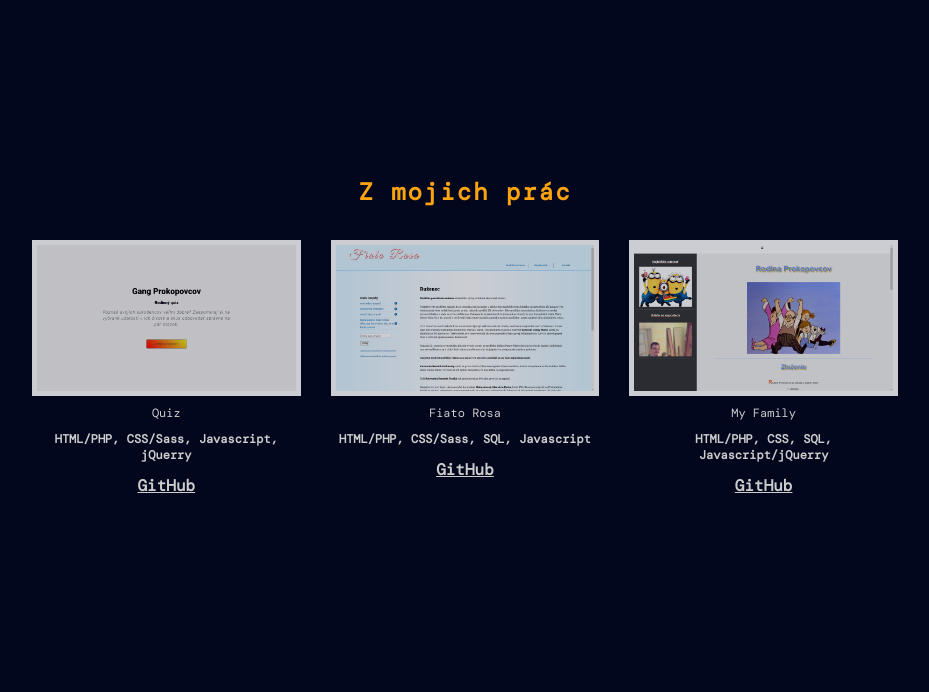
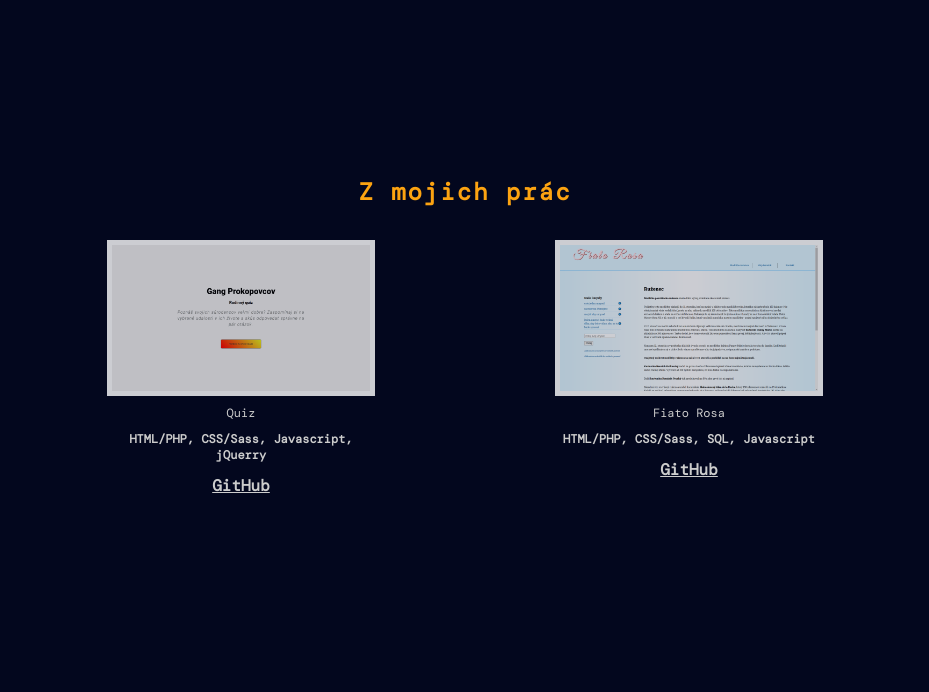
Before and after one commit to BaltazarQ/prokopstanislav, a PHP site: page / in a window 1280 px wide. Shown: the part 1761-2453 px from the top of the page, without its empty margins (175-1104 px from the left). Run offline with PHP 8.4, Linux system fonts and the light colour scheme; some libraries are stand-ins or nearby versions; some web fonts are replaced.

Commit message:
Edit HTML code to php by using array and foreach

```diff
--- a/main.php
+++ b/main.php
@@ -1,10 +1,7 @@
 <section class="preface" id="preface">
-    <!-- <div class="preface-wrap"> -->
-
         <div class="preface-bg">
             <img src="images/pexels-markus-spiske-1089438.jpg" alt="">
         </div>
-    <!-- </div> -->
         <article class="profile-photo">
             <img src="images/profil-square.jpg" alt="rounded profil photo">
         </article>
@@ -36,7 +33,6 @@
                     <a class="social-git" href="https://github.com/BaltazarQ" target="blank"><i class="fab fa-github"></i></a>
                 </div>
             </aside>
-            <!-- </div> -->
         </article>
     </div>
 </section>
@@ -58,32 +54,39 @@
         <h3>Z mojich prác</h3>
         <div class="presentation">
 
-            <div class="presentation-item">
-                <a href="portfolio/family-game/index.php" target="blank">
-                    <img src="images/family-game.png" alt="">
-                </a>
-                <span>Quiz</span>
-                <p class="tech-list">HTML/PHP, CSS/Sass, Javascript, jQuerry</p>
-                <p><a class="git" href="https://github.com/BaltazarQ/family-game">GitHub</a></p>
-            </div>
+        <?php
+            $my_works = [
 
-            <div class="presentation-item">
-                <a href="portfolio/fiato_rosa/index.php" target="blank">
-                    <img src="images/fiato-rosa.png" alt="">
-                </a>
-                <span>Fiato Rosa</span>
-                <p class="tech-list">HTML/PHP, CSS/Sass, SQL, Javascript</p>
-                <p><a class="git" href="https://github.com/BaltazarQ/fiato-rosa">GitHub</a></p>
-            </div>
+                [
+                    'name' => 'Quiz',
+                    'link' => 'family-game/index.php',
+                    'tech-list' => 'HTML/PHP, CSS/Sass, Javascript, jQuerry',
+                    'img' => 'family-game.png',
+                    'github' => 'https://github.com/BaltazarQ/family-game'
+                ],
+                [
+                    'name' => 'Fiato Rosa',
+                    'link' => 'family-game/index.php',
+                    'tech-list' => 'HTML/PHP, CSS/Sass, SQL, Javascript',
+                    'img' => 'fiato-rosa.png',
+                    'github' => 'https://github.com/BaltazarQ/fiato-rosa'
+                ],
+            ];
 
-            <div class="presentation-item">
-                <a href="moja_stranka/index.php" target="blank">
-                    <img src="images/moja-stranka.png" alt="">
-                </a>
-                <span>My Family</span>
-                <p class="tech-list">HTML/PHP, CSS, SQL, Javascript/jQuerry</p>
-                <p><a class="git" href="https://github.com/BaltazarQ/moja-stranka">GitHub</a></p>
-            </div>
+            foreach ($my_works as $work) {
+                ?>
+                <div class="presentation-item">
+                    <a href="portfolio/<?php echo $work['link'];?>" target="blank">
+                        <img src="images/<?php echo $work['img'];?>" alt="">
+                    </a>
+                    <span><?php echo $work['name'];?></span>
+                    <p class="tech-list"><?php echo $work['tech-list'];?></p>
+                    <p><a class="git" href="<?php echo $work['github'];?>">GitHub</a></p>
+                </div>
+                <?php
+            }
+        ?>
+
         </div>
     </div>
 </section>
```
